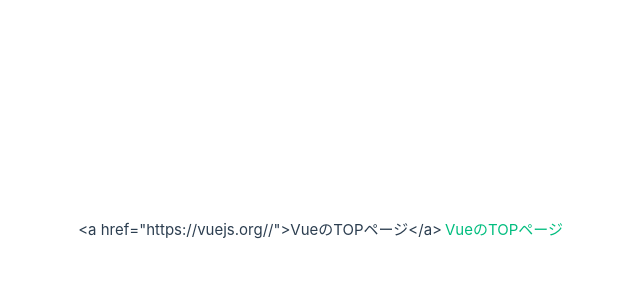
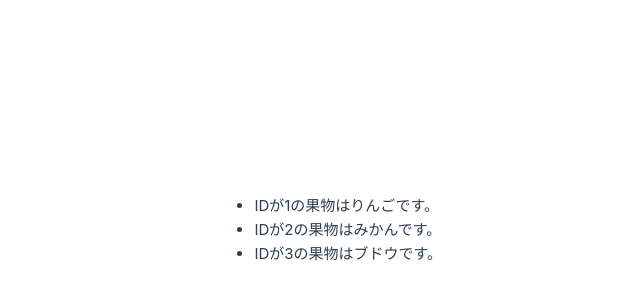
Before and after one commit to chameleon05119/hello-vue, a Vue app: page / in a window 1280 px wide. Shown: the part 170-470 px from the top of the page, without its empty margins (198-838 px from the left). Built offline with nearby package versions, Linux system fonts and the light colour scheme.

Commit message:
mapのエイリアスについての勉強

```diff
--- a/src/App.vue
+++ b/src/App.vue
@@ -1,8 +1,13 @@
 <script setup lang="ts">
-import { ref } from 'vue'
-const htmlStr = ref(`<a href="https://vuejs.org//">VueのTOPページ</a>`)
+const mapObj = new Map<number, string>()
+mapObj.set(1, 'りんご')
+mapObj.set(2, 'みかん')
+mapObj.set(3, 'ブドウ')
 </script>
 <template>
-  <section>{{ htmlStr }}</section>
-  <section v-html="htmlStr"></section>
+  <ul>
+    <li v-for="[id, name] in mapObj" :key="`map-obj-${id}`">
+      IDが{{ id }}の果物は{{ name }}です。
+    </li>
+  </ul>
 </template>
```
